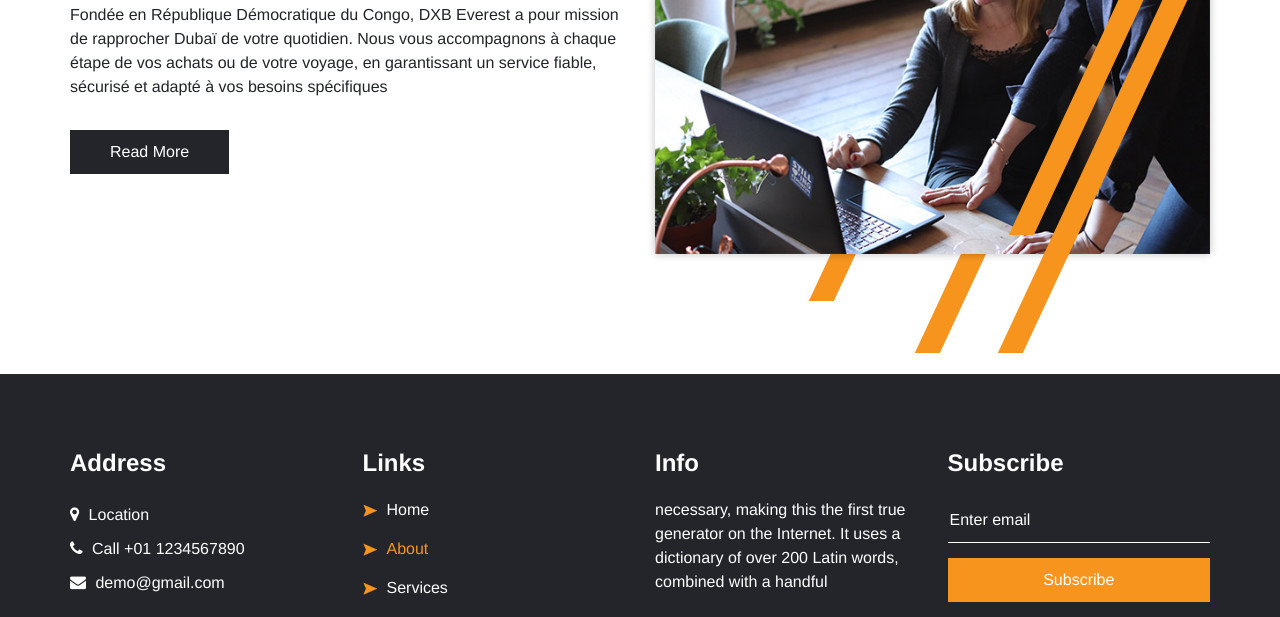
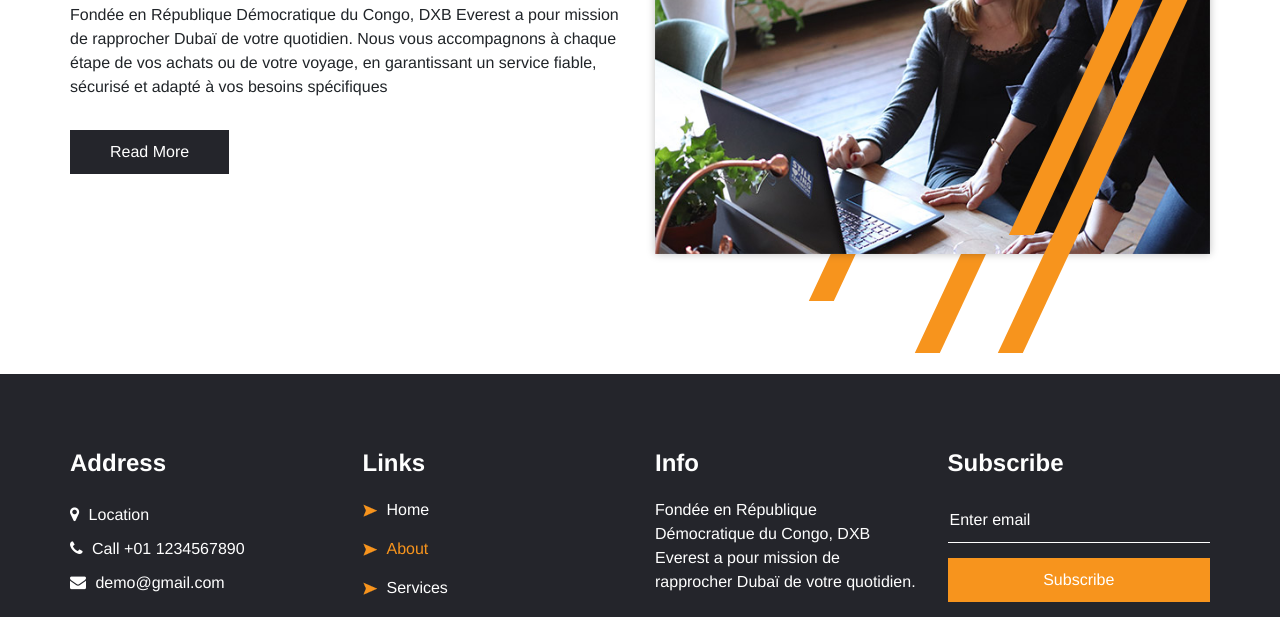
Before and after one commit to nathan79-c/DXB-Everest, a plain HTML site: page about.html in a window 1280 px wide. Shown: the part 333-950 px from the top of the page. Drawn offline with nearby package versions, Linux system fonts and the light colour scheme; some packages are replaced by stand-ins of ours.

Commit message:
update info section

```diff
--- a/about.html
+++ b/about.html
@@ -211,8 +211,7 @@
             <h4>
               Info
             </h4>
-            <p>
-              necessary, making this the first true generator on the Internet. It uses a dictionary of over 200 Latin words, combined with a handful
+            <p>Fondée en République Démocratique du Congo, DXB Everest a pour mission de rapprocher Dubaï de votre quotidien.
             </p>
           </div>
         </div>
```
Also changed, not shown: index.html (+1 -1 lines), service.html (+1 -1 lines), images/logoEverest.PNG (added).
